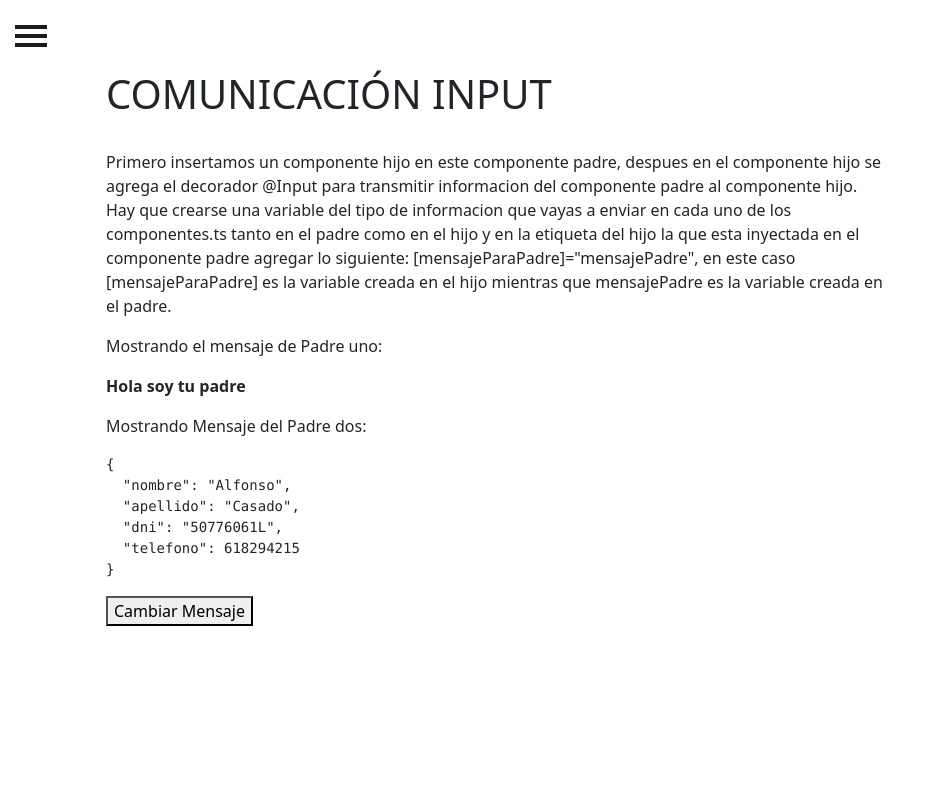
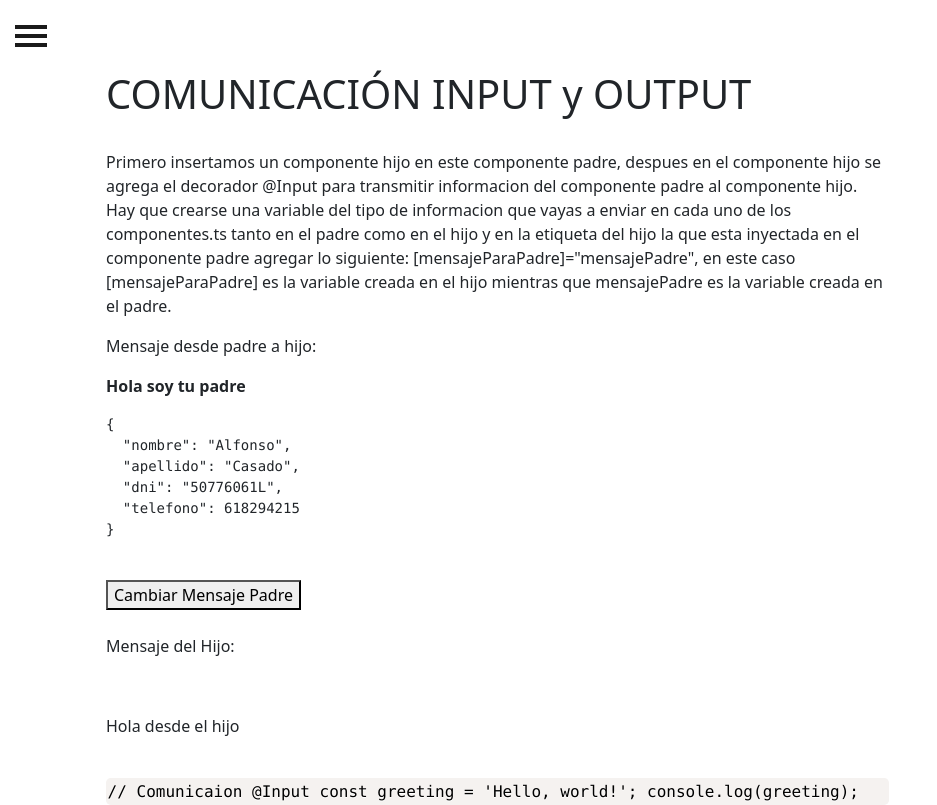
Before and after one commit to fonsy91/ComunicacionesAngular, an Angular app: page /Input in a window 1280 px wide. Shown: the whole page, without its empty margins (0-937 px from the left). Built offline with nearby package versions, Linux system fonts and the light colour scheme.

Commit message:
agregando Prism al proyecto

```diff
--- a/src/app/app.component.html
+++ b/src/app/app.component.html
@@ -9,7 +9,7 @@
           <a href="#">MENU</a></div>
         </div>
         <li><a routerLink="/">Home</a></li>
-        <li><a routerLink="/Input">Input</a></li>
+        <li><a routerLink="/Input">Input y Output</a></li>
       </ul>
     </nav>
     <!-- /#sidebar-wrapper -->
--- a/src/app/components/comunicacion1/comunicacion1.component.html
+++ b/src/app/components/comunicacion1/comunicacion1.component.html
@@ -1,5 +1,5 @@
 <div class="container">
-    <h1>COMUNICACIÓN INPUT</h1>
+    <h1>COMUNICACIÓN INPUT y OUTPUT</h1>
     <br>
     <p ng-non-bindable>
         Primero insertamos un componente hijo en este componente padre, despues en el componente
@@ -9,7 +9,20 @@
         agregar lo siguiente: [mensajeParaPadre]="mensajePadre", en este caso [mensajeParaPadre] es la variable
         creada en el hijo mientras que mensajePadre es la variable creada en el padre.
     </p>
-    <app-hijo1 [mensajeParaPadre]="mensajePadre" [objetoPadre]="datosPersonales"></app-hijo1>
-    <button (click)="enviarMensajeNuevo()">Cambiar Mensaje</button>
+    <p>Mensaje desde padre a hijo:</p>
+    <app-hijo1 [mensajeDesdePadre]="mensajePadre" [objetoPadre]="datosPersonales"></app-hijo1>
+    <button (click)="enviarMensajeNuevo()">Cambiar Mensaje Padre</button>
+    <br><br>
+    <p>Mensaje del Hijo: </p>
+    <app-hijo1 (mensajeParaPadre1)="receiveMessage($event)"></app-hijo1>
+    <p>{{ mensajeDesdePadre }}</p>
     <br>
+
+    <code class="language-typescript">
+        // Comunicaion @Input
+        const greeting = 'Hello, world!';
+        console.log(greeting);
+    </code>
+
+
 </div>
--- a/src/app/components/comunicacion1/comunicacion1.component.ts
+++ b/src/app/components/comunicacion1/comunicacion1.component.ts
@@ -19,9 +19,15 @@ export class Comunicacion1Component {
     telefono: 618294215
   }
 
+  mensajeDesdePadre: string = "";
+
   //Metodo que envia el mensaje al hijo
   enviarMensajeNuevo() {
     this.mensajePadre = "Te envio un saludo";
   }
 
+  receiveMessage(message: string) {
+    this.mensajeDesdePadre = message;
+  }
+
 }
--- a/src/app/components/hijo1/hijo1.component.html
+++ b/src/app/components/hijo1/hijo1.component.html
@@ -1,9 +1,11 @@
-<p>Mostrando el mensaje de Padre uno: </p>
-<p><b>{{mensajeParaPadre}}</b></p>
+<p><b>{{mensajeDesdePadre}}</b></p>
 
-<p>Mostrando Mensaje del Padre dos:</p>
 <!-- <p>Nombre: {{objetoPadre.nombre}}</p>
 <p>Apellido: {{objetoPadre.apellido}}</p>
 <p>Dni: {{objetoPadre.dni}}</p>
 <p>Telefono: {{objetoPadre.telefono}}</p> -->
 <pre>{{objetoPadre | json}}</pre>
+<br>
+<!--
+<button (click)="enviarMensajePadre()">Enviar Mensaje al Padre</button>
+-->
--- a/src/app/components/hijo1/hijo1.component.ts
+++ b/src/app/components/hijo1/hijo1.component.ts
@@ -1,4 +1,4 @@
-import { Component, Input, OnInit } from '@angular/core';
+import { Component, EventEmitter, Input, OnInit, Output } from '@angular/core';
 
 @Component({
   selector: 'app-hijo1',
@@ -9,14 +9,24 @@ export class Hijo1Component implements OnInit{
 
   //El padre nos enviara un emnsaje que llegara aqui y lo podremos
   //utilizar en el componente hijo.
-  @Input() mensajeParaPadre: string = "";
+  @Input() mensajeDesdePadre: string = "";
 
   //Dato que va a recibir del padre de tipo objeto
   @Input() objetoPadre: any;
 
+  //Mensaje que vamos a enviar al padre
+  @Output() mensajeParaPadre1 = new EventEmitter<string>();
+  @Output() mensajeParaPadre3: string = "";
+
   ngOnInit(): void {
     console.log(this.objetoPadre);
+    const mensaje = "Hola desde el hijo";
+    this.mensajeParaPadre1.emit(mensaje);
   }
 
+  enviarMensajePadre() {
+    const mensaje = "Hola desde el hijo";
+    this.mensajeParaPadre1.emit(mensaje);
+  }
 
 }
--- a/src/index.html
+++ b/src/index.html
@@ -8,8 +8,13 @@
   <link rel="icon" type="image/x-icon" href="favicon.ico">
   <link href="https://cdn.jsdelivr.net/npm/bootstrap@5.0.2/dist/css/bootstrap.min.css" rel="stylesheet" integrity="sha384-EVSTQN3/azprG1Anm3QDgpJLIm9Nao0Yz1ztcQTwFspd3yD65VohhpuuCOmLASjC" crossorigin="anonymous">
   <script src="https://cdn.jsdelivr.net/npm/@popperjs/core@2.9.2/dist/umd/popper.min.js" integrity="sha384-IQsoLXl5PILFhosVNubq5LC7Qb9DXgDA9i+tQ8Zj3iwWAwPtgFTxbJ8NT4GN1R8p" crossorigin="anonymous"></script>
-<script src="https://cdn.jsdelivr.net/npm/bootstrap@5.0.2/dist/js/bootstrap.min.js" integrity="sha384-cVKIPhGWiC2Al4u+LWgxfKTRIcfu0JTxR+EQDz/bgldoEyl4H0zUF0QKbrJ0EcQF" crossorigin="anonymous"></script>
-<script src="https://code.jquery.com/jquery-3.5.1.min.js"></script>
+  <script src="https://cdn.jsdelivr.net/npm/bootstrap@5.0.2/dist/js/bootstrap.min.js" integrity="sha384-cVKIPhGWiC2Al4u+LWgxfKTRIcfu0JTxR+EQDz/bgldoEyl4H0zUF0QKbrJ0EcQF" crossorigin="anonymous"></script>
+  <script src="https://code.jquery.com/jquery-3.5.1.min.js"></script>
+  <!--Script para Prism-->
+  <link rel="stylesheet" href="https://cdnjs.cloudflare.com/ajax/libs/prism/1.24.0/themes/prism.min.css">
+  <script src="https://cdnjs.cloudflare.com/ajax/libs/prism/1.24.0/prism.min.js"></script>
+  <!-- Enlace a los componentes de lenguaje de Prism.js (por ejemplo, TypeScript) -->
+  <script src="https://cdnjs.cloudflare.com/ajax/libs/prism/1.24.0/components/prism-typescript.min.js"></script>
 </head>
 <body>
   <app-root></app-root>
--- a/src/styles.scss
+++ b/src/styles.scss
@@ -1 +1,16 @@
-/* You can add global styles to this file, and also import other style files */
+pre {
+    white-space: pre-wrap; /* Ajustar el contenido del cuadro */
+}
+
+code {
+    display: block; /* Hacer que el elemento <code> sea de bloque para ajustar la anchura automáticamente */
+}
+
+pre.language-javascript {
+    font-size: 12px; /* Tamaño de fuente deseado */
+}
+
+/* Cambiar el tamaño del texto en la etiqueta <code> */
+code.language-javascript {
+    font-size: 12px; /* Tamaño de fuente deseado */
+}
```
